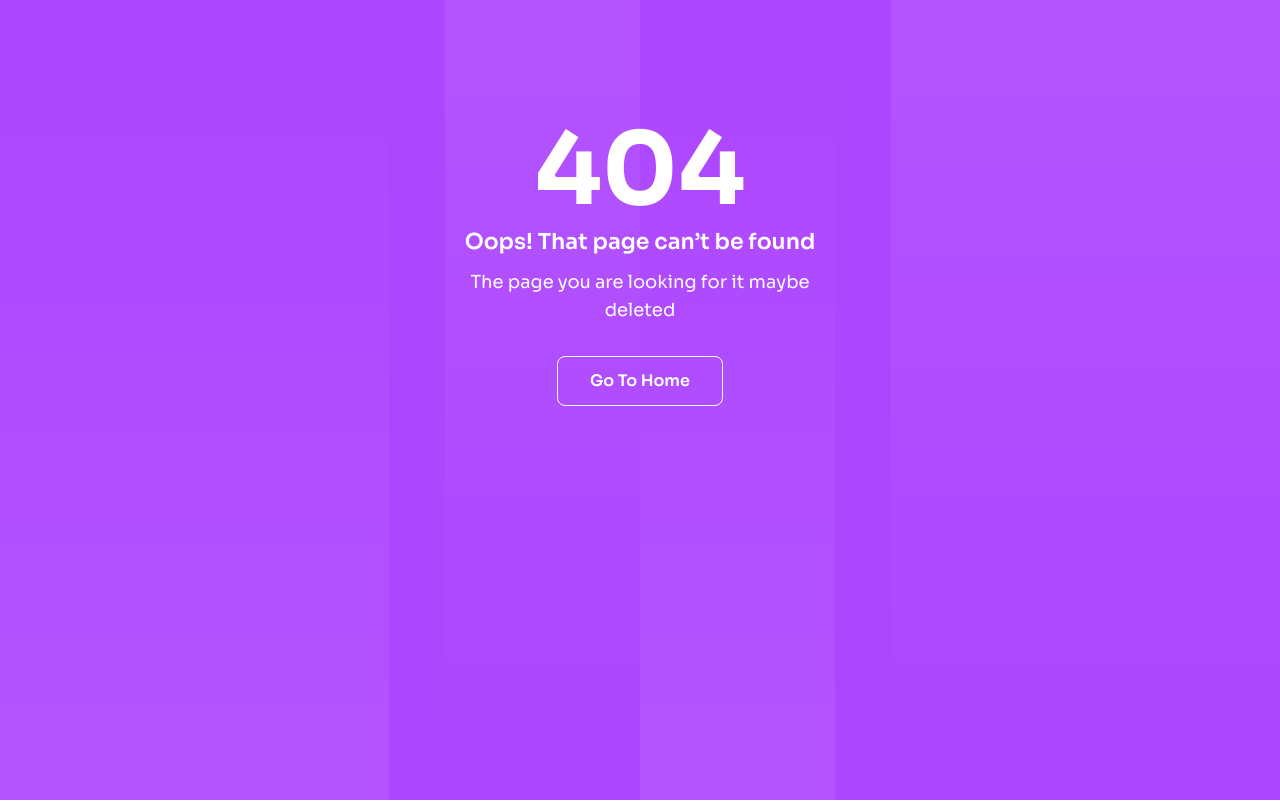
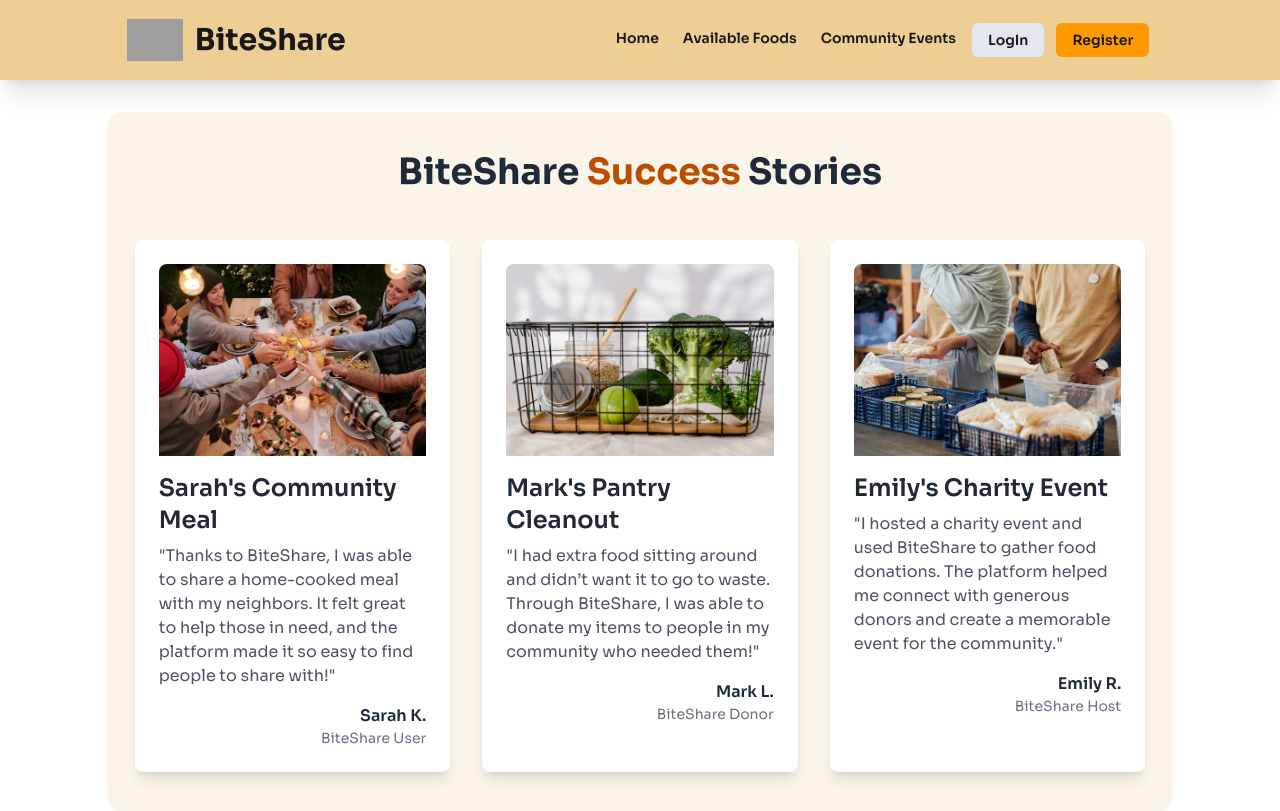
Before and after one commit to fatemaDiba/BiteShare, a React (Vite) app: page /success-stories in a window 1280 px wide. Before the commit this address had no page. Shown: the top 811 px of the page. Built offline with nearby package versions, Linux system fonts and the light colour scheme; grey boxes are pictures that could not be loaded.

Commit message:
footer pages

```diff
--- a/index.html
+++ b/index.html
@@ -3,9 +3,9 @@
 
 <head>
   <meta charset="UTF-8" />
-  <link rel="icon" type="image/svg+xml" href="/vite.svg" />
+  <link rel="icon" type="image/svg+xml" href="/public/assets/favicon.png" />
   <meta name="viewport" content="width=device-width, initial-scale=1.0" />
-  <title>project</title>
+  <title>BiteShare</title>
 </head>
 
 <body>
--- a/src/footerPage/Accessibility.jsx
+++ b/src/footerPage/Accessibility.jsx
@@ -1,11 +1,10 @@
-import { Helmet } from "react-helmet-async";
 
 const Accessibility = () => {
   return (
     <div className="w-11/12 sm:container xl:w-10/12 mx-auto mt-20 lg:mt-28 mb-10">
-      <Helmet>
-        <title>Accessibility-BiteBuddy</title>
-      </Helmet>
+      {/* <Helmet>
+        <title>Accessibility-BiteShare</title>
+      </Helmet> */}
       <main className="py-12">
         <div>
           <section>
@@ -13,7 +12,7 @@ const Accessibility = () => {
               Our Commitment to Accessibility
             </h2>
             <p className="text-sm md:text-lg text-gray-700 mb-6">
-              At <strong>BiteBuddy</strong>, we are committed to ensuring that
+              At <strong>BiteShare</strong>, we are committed to ensuring that
               our platform is accessible to everyone, including individuals with
               disabilities. We strive to provide a user-friendly experience that
               meets the highest accessibility standards.
@@ -45,7 +44,7 @@ const Accessibility = () => {
               Features to Enhance Accessibility
             </h3>
             <p className="text-sm md:text-lg text-gray-700 mb-6">
-              We have implemented the following features to make BiteBuddy
+              We have implemented the following features to make BiteShare
               accessible:
             </p>
             <ul className="list-disc pl-6 text-sm md:text-lg text-gray-700 mb-6">
@@ -76,7 +75,7 @@ const Accessibility = () => {
             </h3>
             <p className="text-sm md:text-lg text-gray-700 mb-6">
               Accessibility is an ongoing effort. We regularly review and update
-              BiteBuddy to address feedback from users and ensure compliance
+              BiteShare to address feedback from users and ensure compliance
               with the latest standards. Our team is dedicated to identifying
               and addressing any potential barriers to accessibility.
             </p>
@@ -85,7 +84,7 @@ const Accessibility = () => {
               Reporting Accessibility Issues
             </h3>
             <p className="text-sm md:text-lg text-gray-700 mb-6">
-              If you encounter any accessibility issues while using BiteBuddy,
+              If you encounter any accessibility issues while using BiteShare,
               please let us know. We are committed to resolving accessibility
               barriers promptly. You can contact us through:
             </p>
@@ -104,7 +103,7 @@ const Accessibility = () => {
               Third-Party Content
             </h3>
             <p className="text-sm md:text-lg text-gray-700 mb-6">
-              While we strive to ensure all aspects of BiteBuddy are accessible,
+              While we strive to ensure all aspects of BiteShare are accessible,
               some third-party content or features (e.g., embedded videos,
               external links) may not fully meet accessibility standards. We
               encourage you to reach out if you face difficulties accessing
@@ -116,7 +115,7 @@ const Accessibility = () => {
             </h3>
             <p className="text-sm md:text-lg text-gray-700 mb-6">
               We are continuously working to enhance the accessibility of
-              BiteBuddy. Your feedback is invaluable in helping us make our
+              BiteShare. Your feedback is invaluable in helping us make our
               platform more inclusive for everyone.
             </p>
           </section>
--- a/src/footerPage/CommunityEvent.jsx
+++ b/src/footerPage/CommunityEvent.jsx
@@ -1,15 +1,14 @@
-// import { Helmet } from "react-helmet-async";
 
 const CommunityEvent = () => {
   return (
     <div>
       {/* <Helmet>
-        <title>Community Event-BiteBuddy</title>
+        <title>Community Event-BiteShare</title>
       </Helmet> */}
       <section className="w-11/12 sm:container xl:w-10/12 mx-auto bg-[#faf4e9] mt-28 mb-12 md:mb-20 rounded-xl py-12">
         <div className="px-5">
           <h2 className="text-xl sm:text-3xl lg:text-4xl font-bold text-center text-gray-800 mb-12">
-            BiteBuddy Community Events
+            BiteShare Community Events
           </h2>
 
           <div className="grid grid-cols-1 sm:grid-cols-2 lg:grid-cols-4 gap-4">
--- a/src/footerPage/ContactUs.jsx
+++ b/src/footerPage/ContactUs.jsx
@@ -1,4 +1,3 @@
-import { Helmet } from "react-helmet-async";
 import Swal from "sweetalert2";
 
 const ContactUs = () => {
@@ -16,9 +15,9 @@ const ContactUs = () => {
   };
   return (
     <div className="w-11/12 sm:container xl:w-10/12 mx-auto mt-24 lg:mt-28 mb-10">
-      <Helmet>
-        <title>Contact Us-BiteBuddy</title>
-      </Helmet>
+      {/* <Helmet>
+        <title>Contact Us-BiteShare</title>
+      </Helmet> */}
       <section className="grid lg:grid-cols-2 gap-5 ">
         <div className="bg-light-secondary/70 row-start-2 lg:row-start-1 shadow-lg rounded-lg p-6">
           <div className="text-center">
@@ -43,7 +42,7 @@ const ContactUs = () => {
                 type="text"
                 id="name"
                 name="name"
-                className="mt-1 p-2 block w-full rounded-md border-gray-300 shadow-sm sm:text-sm"
+                className="mt-1 p-2 block w-full rounded-md bg-amber-50 border-gray-300 shadow-sm sm:text-sm"
                 placeholder="Your name"
                 required
               />
@@ -60,7 +59,7 @@ const ContactUs = () => {
                 type="email"
                 id="email"
                 name="email"
-                className="mt-1 p-2 block w-full rounded-md border-gray-300 shadow-sm  sm:text-sm"
+                className="mt-1 p-2 block w-full rounded-md bg-amber-50 border-gray-300 shadow-sm  sm:text-sm"
                 placeholder="Your email"
                 required
               />
@@ -77,7 +76,7 @@ const ContactUs = () => {
                 id="message"
                 name="message"
                 rows="5"
-                className="mt-1 p-2 block w-full rounded-md border-gray-300 shadow-sm sm:text-sm"
+                className="mt-1 p-2 block w-full rounded-md bg-amber-50 border-gray-200 shadow-sm sm:text-sm"
                 placeholder="Write your message here..."
                 required
               ></textarea>
--- a/src/footerPage/ManageCookie.jsx
+++ b/src/footerPage/ManageCookie.jsx
@@ -1,4 +1,3 @@
-import { Helmet } from "react-helmet-async";
 import Swal from "sweetalert2";
 
 const ManageCookie = () => {
@@ -16,15 +15,15 @@ const ManageCookie = () => {
   };
   return (
     <div className="w-11/12 sm:container xl:w-10/12 mx-auto mt-24 lg:mt-28 mb-10">
-      <Helmet>
-        <title>Manage Cookie-BiteBuddy</title>
-      </Helmet>
+      {/* <Helmet>
+        <title>Manage Cookie-BiteShare</title>
+      </Helmet> */}
       <div className=" bg-[#faf4e9] shadow-lg rounded-lg p-6">
         <h2 className="text-2xl md:text-4xl font-bold text-black/70 mb-4">
           Manage Cookies
         </h2>
         <p className="text-gray-800 mb-6">
-          Control how cookies are used on BiteBuddy. You can customize your
+          Control how cookies are used on BiteShare. You can customize your
           preferences below:
         </p>
 
--- a/src/footerPage/PrivacyPolicy.jsx
+++ b/src/footerPage/PrivacyPolicy.jsx
@@ -1,11 +1,11 @@
-import { Helmet } from "react-helmet-async";
+
 
 const PrivacyPolicy = () => {
   return (
     <div className="w-11/12 sm:container xl:w-10/12 mx-auto mt-20 lg:mt-28 mb-10">
-      <Helmet>
-        <title>Privacy & Policy-BiteBuddy</title>
-      </Helmet>
+      {/* <Helmet>
+        <title>Privacy & Policy-BiteShare</title>
+      </Helmet> */}
       <main className="py-12">
         <div>
           <section>
@@ -13,10 +13,10 @@ const PrivacyPolicy = () => {
               Privacy Policy
             </h2>
             <p className="text-sm md:text-lg text-gray-700 mb-6">
-              At <strong>BiteBuddy</strong>, your privacy is our priority. This
+              At <strong>BiteShare</strong>, your privacy is our priority. This
               Privacy Policy explains how we collect, use, and safeguard your
               information when you use our food-sharing platform. By accessing
-              or using BiteBuddy, you agree to the practices outlined in this
+              or using BiteShare, you agree to the practices outlined in this
               policy.
             </p>
 
@@ -39,7 +39,7 @@ const PrivacyPolicy = () => {
               </li>
               <li>
                 <strong>Device Information:</strong> Details about the device
-                and browser you use to access BiteBuddy.
+                and browser you use to access BiteShare.
               </li>
             </ul>
 
@@ -100,7 +100,7 @@ const PrivacyPolicy = () => {
             </h3>
             <p className="text-sm md:text-lg text-gray-700 mb-6">
               We use cookies and similar tracking technologies to enhance your
-              experience on BiteBuddy. You can manage your cookie preferences
+              experience on BiteShare. You can manage your cookie preferences
               through your browser settings.
             </p>
 
@@ -115,7 +115,7 @@ const PrivacyPolicy = () => {
               Children's Privacy
             </h3>
             <p className="text-sm md:text-lg text-gray-700 mb-6">
-              BiteBuddy is not intended for children under the age of 13. We do
+              BiteShare is not intended for children under the age of 13. We do
               not knowingly collect personal information from children. If we
               become aware of such data, we will take steps to delete it
               promptly.
@@ -127,7 +127,7 @@ const PrivacyPolicy = () => {
             <p className="text-sm md:text-lg text-gray-700 mb-6">
               We may update this Privacy Policy from time to time. Any changes
               will be posted here, along with the effective date. Your continued
-              use of BiteBuddy signifies your acceptance of the updated terms.
+              use of BiteShare signifies your acceptance of the updated terms.
             </p>
 
             {/* <!-- Contact Us --> */}
--- a/src/footerPage/SuccessStories.jsx
+++ b/src/footerPage/SuccessStories.jsx
@@ -1,15 +1,15 @@
-import { Helmet } from "react-helmet-async";
+
 
 const SuccessStories = () => {
   return (
     <div>
-      <Helmet>
-        <title>Success Stories-BiteBuddy</title>
-      </Helmet>
+      {/* <Helmet>
+        <title>Success Stories-BiteShare</title>
+      </Helmet> */}
       <section className="w-11/12 sm:container xl:w-10/12 mx-auto mt-28 mb-14 md:mb-20 bg-[#faf4e9] rounded-2xl">
         <div className="px-7 py-10">
           <h2 className="text-2xl sm:text-3xl lg:text-4xl font-bold text-center text-gray-800 mb-12">
-            BiteBuddy <span className="text-amber-700">Success</span> Stories
+            BiteShare <span className="text-amber-700">Success</span> Stories
           </h2>
 
           <div className="grid md:grid-cols-3 gap-8">
@@ -24,13 +24,13 @@ const SuccessStories = () => {
                 Sarah's Community Meal
               </h3>
               <p className="text-gray-600 mt-2">
-                "Thanks to BiteBuddy, I was able to share a home-cooked meal
+                "Thanks to BiteShare, I was able to share a home-cooked meal
                 with my neighbors. It felt great to help those in need, and the
                 platform made it so easy to find people to share with!"
               </p>
               <div className="mt-4 text-right">
                 <p className="font-semibold text-gray-800">Sarah K.</p>
-                <p className="text-sm text-gray-500">BiteBuddy User</p>
+                <p className="text-sm text-gray-500">BiteShare User</p>
               </div>
             </div>
 
@@ -46,12 +46,12 @@ const SuccessStories = () => {
               </h3>
               <p className="text-gray-600 mt-2">
                 "I had extra food sitting around and didn’t want it to go to
-                waste. Through BiteBuddy, I was able to donate my items to
+                waste. Through BiteShare, I was able to donate my items to
                 people in my community who needed them!"
               </p>
               <div className="mt-4 text-right">
                 <p className="font-semibold text-gray-800">Mark L.</p>
-                <p className="text-sm text-gray-500">BiteBuddy Donor</p>
+                <p className="text-sm text-gray-500">BiteShare Donor</p>
               </div>
             </div>
 
@@ -66,13 +66,13 @@ const SuccessStories = () => {
                 Emily's Charity Event
               </h3>
               <p className="text-gray-600 mt-2">
-                "I hosted a charity event and used BiteBuddy to gather food
+                "I hosted a charity event and used BiteShare to gather food
                 donations. The platform helped me connect with generous donors
                 and create a memorable event for the community."
               </p>
               <div className="mt-4 text-right">
                 <p className="font-semibold text-gray-800">Emily R.</p>
-                <p className="text-sm text-gray-500">BiteBuddy Host</p>
+                <p className="text-sm text-gray-500">BiteShare Host</p>
               </div>
             </div>
           </div>
--- a/src/pages/home/unique/Impact.jsx
+++ b/src/pages/home/unique/Impact.jsx
@@ -5,7 +5,7 @@ const Impact = () => {
         Our Impact
       </h2>
       <div className="grid grid-cols-2 lg:grid-cols-4 gap-10 ">
-        <div className="justify-items-center ">
+        <div className="">
           <img
             className=" w-[20%] md:w-[22%] mb-5"
             src="/assets/i5.png"
```
Also changed, not shown: src/routes/Routes.jsx (+25 -25 lines).
